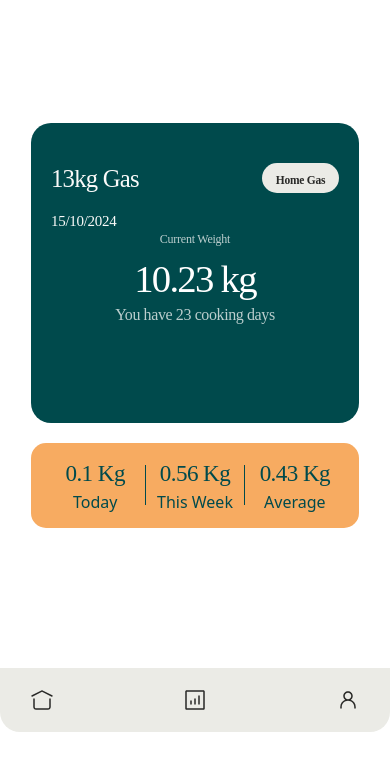
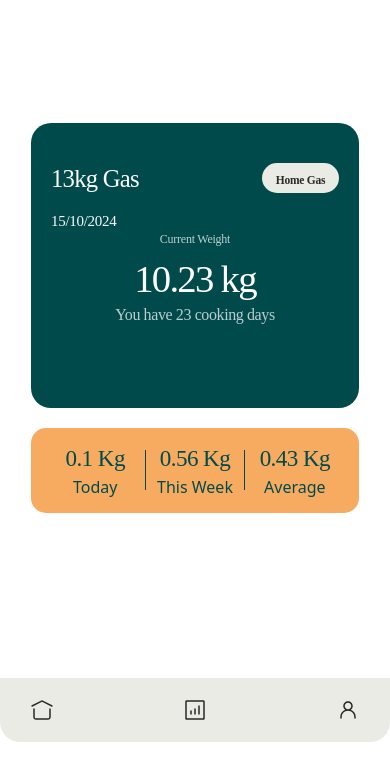
Before and after one commit to sirrotich/my.matx.africa, a React (Vite) app: page / in a window 390 px wide. Shown: the top 780 px of the page. Built offline with nearby package versions, Linux system fonts and the light colour scheme.

Commit message:
ui- redesign

```diff
--- a/src/styles/GasConsumptionDashboard.css
+++ b/src/styles/GasConsumptionDashboard.css
@@ -410,7 +410,7 @@ color: var(--text-text-neutral-05, #FAFAF9);
       position: fixed;
       bottom: 0;
       opacity: 1; /* Ensure visibility */
-      margin-bottom: 13px;
+      margin-bottom: 18px;
     }
 
     }
--- a/src/styles/Home.css
+++ b/src/styles/Home.css
@@ -248,7 +248,7 @@
     box-sizing: border-box;
     margin-top: 310px;
     /* bottom: 0; */
-    margin-top: 140px;
+    margin-top: 165px;
 
 }
 
```
